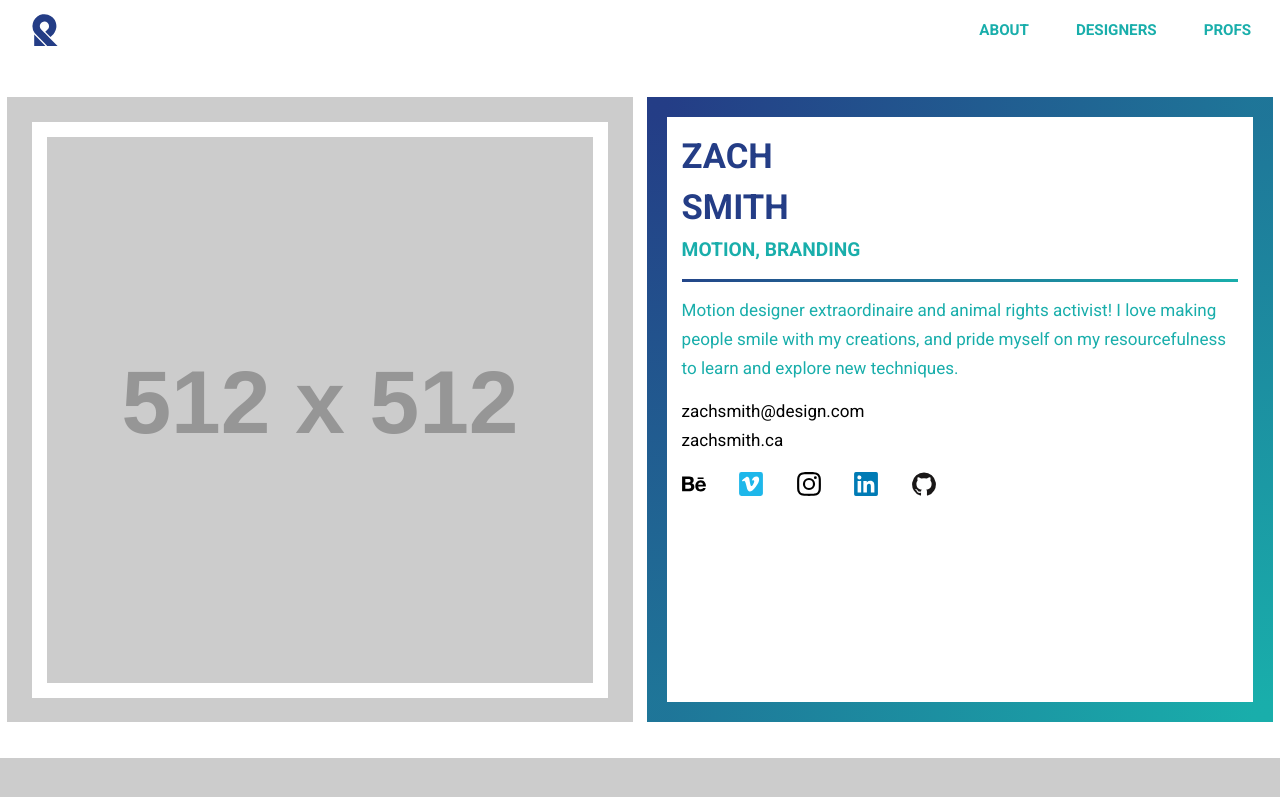
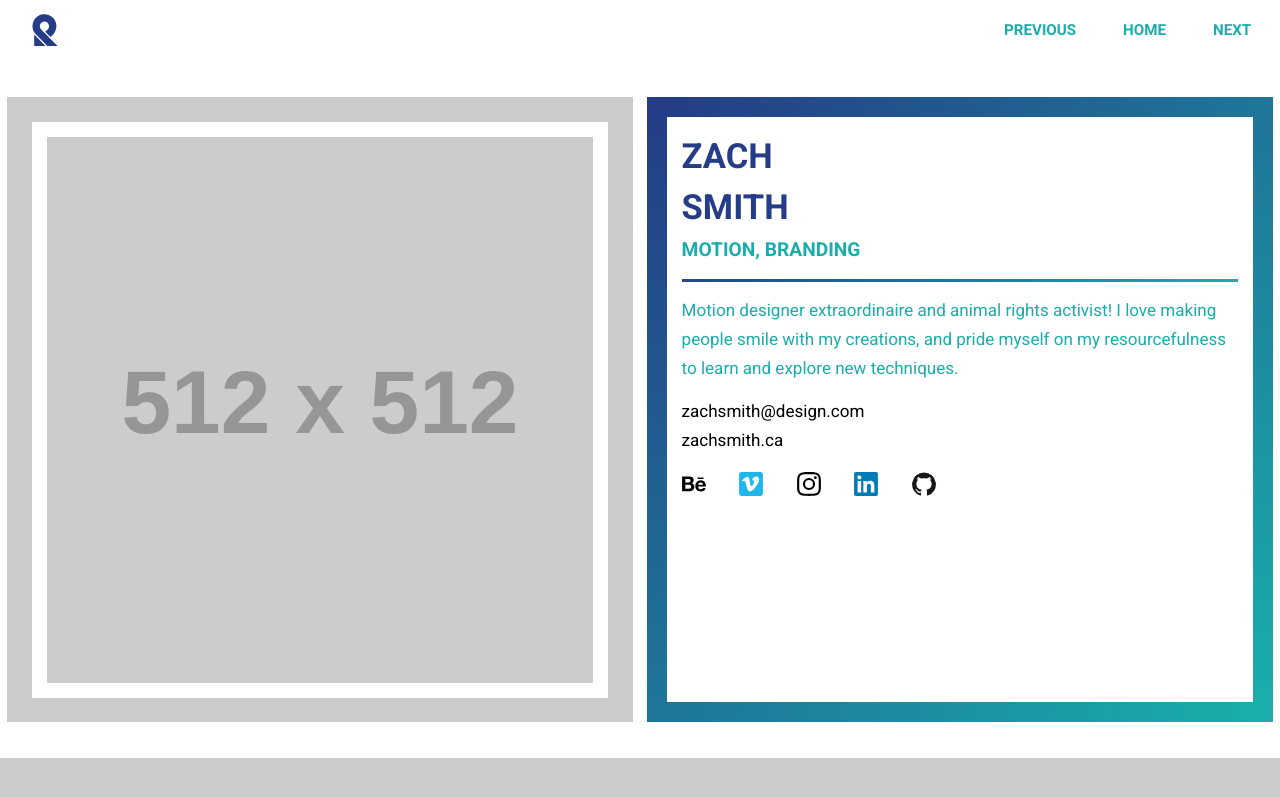
Before and after one commit to emnemdesign/2018, a Jekyll site: the page built from _designers/zach-smith.md, in a window 1280 px wide and 900 px high. Shown: the top 797 px of the window. Built offline with Jekyll 4.4.1, drawn with Linux system fonts in a browser that asks for light colours.

Commit message:
Add adaptable metadata, Add profile nav

```diff
--- /dev/null
+++ b/_includes/footer.html
@@ -0,0 +1,26 @@
+<footer class="footer" role="contentinfo">
+  <div class="grid grid-middle wrapper gutter pad-t-1-2 pad-b-1-2">
+    <div class="unit xs-1-3 text-left">
+      <a class="icon i-24" href="{{site.baseurl}}/" rel="home" aria-label="Reboot">
+        <svg class="purple"><use xlink:href="{{site.baseurl}}/images/icons.svg#reboot" /></svg>
+      </a>
+    </div>
+    <ul class="unit xs-2-3 list-group-inline push-0 text-right">
+      <li class="push-r">
+        <a class="icon i-24" href="https://www.facebook.com/algonquindesign" aria-label="Facebook">
+          <svg><use xlink:href="{{site.baseurl}}/images/icons.svg#facebook" /></svg>
+        </a>
+      </li>
+      <li class="push-r">
+        <a class="icon i-24" href="https://www.instagram.com/reboot.grads2018" aria-label="Instagram">
+          <svg><use xlink:href="{{site.baseurl}}/images/icons.svg#instagram" /></svg>
+        </a>
+      </li>
+      <li>
+        <a class="icon i-24" href="https://twitter.com/algonquindesign" aria-label="Twitter">
+          <svg><use xlink:href="{{site.baseurl}}/images/icons.svg#twitter" /></svg>
+        </a>
+      </li>
+    </ul>
+  </div>
+</footer>
--- a/_layouts/default.html
+++ b/_layouts/default.html
@@ -2,15 +2,10 @@
 <html lang="en-ca">
 <head>
   <meta charset="utf-8">
-  <title>Reboot - 2018 Algonquin Design Grads</title>
+  <title>{{page.title}}</title>
   <meta name="viewport" content="width=device-width,initial-scale=1">
-  <meta name="theme-color" content="#10b2ac">
-  <link rel="apple-touch-icon" sizes="180x180" href="https://grads.images.algonquindesign.ca/2018/icons/apple-touch-icon.png">
-  <link rel="icon" type="image/png" sizes="32x32" href="https://grads.images.algonquindesign.ca/2018/icons/favicon-32x32.png">
-  <link rel="icon" type="image/png" sizes="16x16" href="https://grads.images.algonquindesign.ca/2018/icons/favicon-16x16.png">
-  <link rel="mask-icon" href="/safari-pinned-tab.svg" color="#343795">
   <meta property="og:title" content="Reboot">
-  <meta property="og:description" content="The 2018 Algonquin Design Grad website.">
+  <meta property="og:description" content="{{page.description}}">
   <meta property="og:url" content="http://2018.grads.algonquindesign.ca/">
   <meta property="og:image" content="https://grads.images.algonquindesign.ca/2018/images-other/og-image.jpg">
   <meta property="og:image:secure_url" content="https://grads.images.algonquindesign.ca/2018/images-other/og-image.jpg">
@@ -25,6 +20,11 @@
   <meta name="twitter:image" content="https://grads.images.algonquindesign.ca/2018/images-other/og-image.jpg">
   <link href="https://fonts.googleapis.com/css?family=Roboto:400,700" rel="stylesheet">
   <link href="{{site.baseurl}}/css/site.css" rel="stylesheet">
+  <link rel="apple-touch-icon" sizes="180x180" href="https://grads.images.algonquindesign.ca/2018/icons/apple-touch-icon.png">
+  <link rel="icon" type="image/png" sizes="32x32" href="https://grads.images.algonquindesign.ca/2018/icons/favicon-32x32.png">
+  <link rel="icon" type="image/png" sizes="16x16" href="https://grads.images.algonquindesign.ca/2018/icons/favicon-16x16.png">
+  <link rel="mask-icon" href="/safari-pinned-tab.svg" color="#343795">
+  <meta name="theme-color" content="#10b2ac">
 </head>
 <body>
 
@@ -43,13 +43,23 @@
           {% endif %}
         </a>
       </div>
-      <nav class="unit xs-1 s-3-4 nav text-center" role="navigation">
-        <ul class="list-group-inline h-1 push-0 text-upper bold micro teal">
-          <li class="h-1 push-r-1-2"><a class="ib h-1 island-1-2 teal" href="#about"><span>About</span></a></li>
-          <li class="h-1 push-r-1-2"><a class="ib h-1 island-1-2 teal" href="#about"><span>Designers</span></a></li>
-          <li class="h-1"><a class="ib h-1 island-1-2 teal" href="#about"><span>Profs</span></a></li>
-        </ul>
-      </nav>
+      {% if page.url == '/' %}
+        <nav class="unit xs-1 s-3-4 nav text-center" role="navigation">
+          <ul class="list-group-inline h-1 push-0 text-upper bold micro teal">
+            <li class="h-1 push-r-1-2"><a class="ib h-1 island-1-2 teal" href="#about"><span>About</span></a></li>
+            <li class="h-1 push-r-1-2"><a class="ib h-1 island-1-2 teal" href="#designers"><span>Designers</span></a></li>
+            <li class="h-1"><a class="ib h-1 island-1-2 teal" href="#profs"><span>Profs</span></a></li>
+          </ul>
+        </nav>
+      {% else %}
+        <nav class="unit xs-1 s-3-4 nav text-center" role="navigation">
+          <ul class="list-group-inline h-1 push-0 text-upper bold micro teal">
+            <li class="h-1 push-r-1-2"><a class="ib h-1 island-1-2 teal" href=""><span>Previous</span></a></li>
+            <li class="h-1 push-r-1-2"><a class="ib h-1 island-1-2 teal" href=""><span>Home</span></a></li>
+            <li class="h-1"><a class="ib h-1 island-1-2 teal" href=""><span>Next</span></a></li>
+          </ul>
+        </nav>
+      {% endif %}
     </div>
   </header>
 
@@ -57,33 +67,7 @@
     {{ content }}
   </main>
 
-  <footer class="footer" role="contentinfo">
-    <div class="grid grid-middle wrapper gutter pad-t-1-2 pad-b-1-2">
-      <div class="unit xs-1-3 text-left">
-        <a class="icon i-24" href="{{site.baseurl}}/" rel="home">
-          <span class="visually-hidden">Reboot</span>
-          <svg class="purple"><use xlink:href="{{site.baseurl}}/images/icons.svg#reboot" /></svg>
-        </a>
-      </div>
-      <ul class="unit xs-2-3 list-group-inline push-0 text-right">
-        <li class="push-r">
-          <a class="icon i-24" href="https://www.facebook.com/algonquindesign" aria-label="Facebook">
-            <svg><use xlink:href="{{site.baseurl}}/images/icons.svg#facebook" /></svg>
-          </a>
-        </li>
-        <li class="push-r">
-          <a class="icon i-24" href="https://www.instagram.com/reboot.grads2018" aria-label="Instagram">
-            <svg><use xlink:href="{{site.baseurl}}/images/icons.svg#instagram" /></svg>
-          </a>
-        </li>
-        <li>
-          <a class="icon i-24" href="https://twitter.com/algonquindesign" aria-label="Twitter">
-            <svg><use xlink:href="{{site.baseurl}}/images/icons.svg#twitter" /></svg>
-          </a>
-        </li>
-      </ul>
-    </div>
-  </footer>
+  {% include footer.html %}
 
 </body>
 </html>
--- a/index.html
+++ b/index.html
@@ -1,3 +1,6 @@
 ---
 layout: default
+
+title: Reboot - 2018 Algonquin Design Grads
+description: The 2018 Algonquin Design Grad website.
 ---
```
Also changed, not shown: _designers/zach-smith.md (+3 -1 lines).
